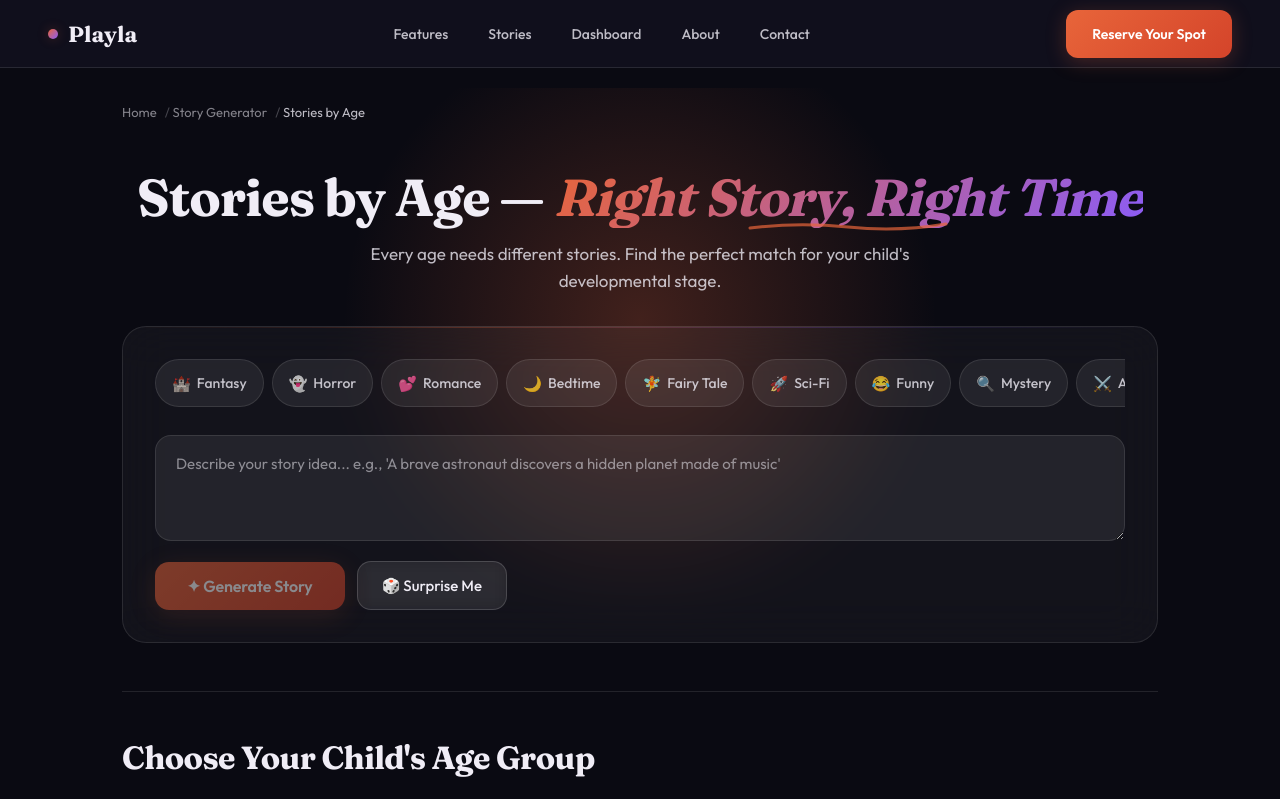
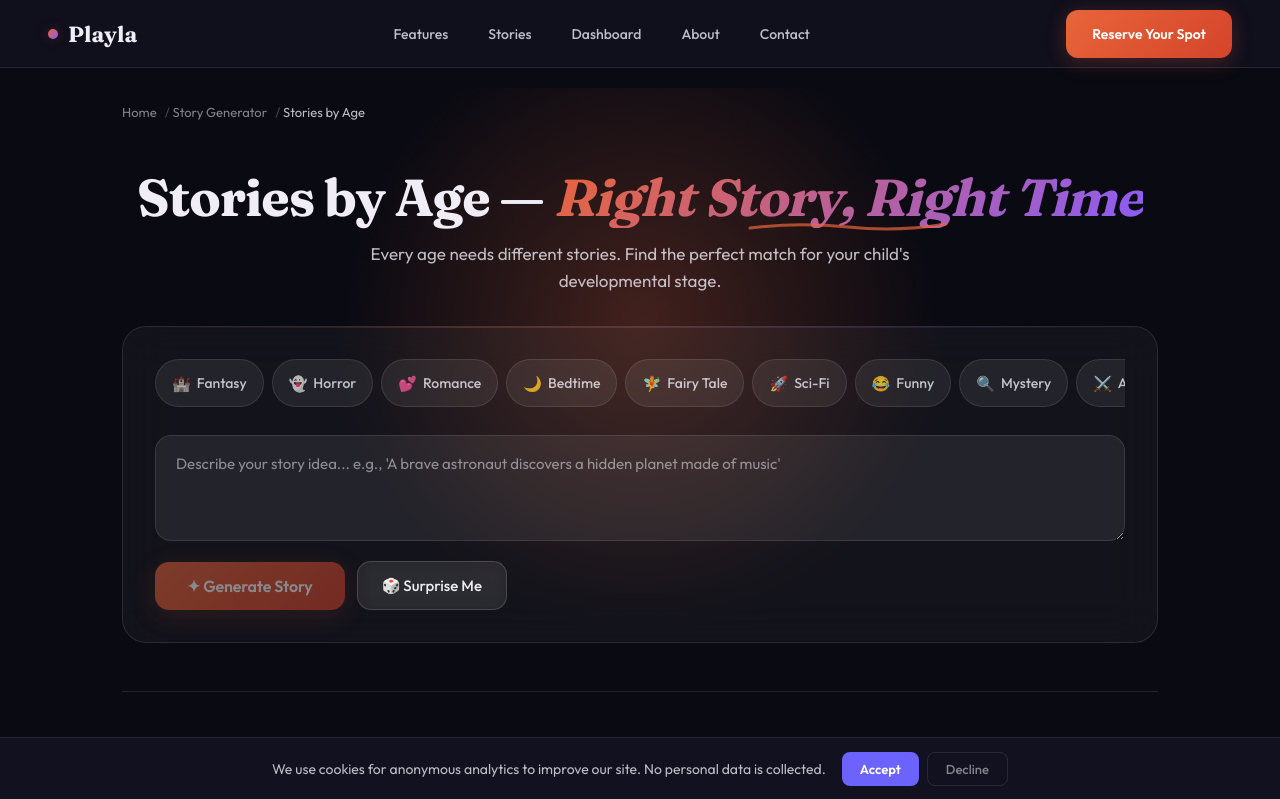
Before and after one commit to Kushwho/AI-Companion, a Next.js app: page /stories/age in a window 1280 px wide. Shown: the top 799 px of the page. Built offline with nearby package versions, Linux system fonts and the light colour scheme; no server answers.

Commit message:
GA4 tags implementation

```diff
--- /dev/null
+++ b/app/components/Analytics.js
@@ -0,0 +1,56 @@
+'use client'
+
+import Script from 'next/script'
+import { usePathname, useSearchParams } from 'next/navigation'
+import { useEffect, Suspense } from 'react'
+
+const GA_MEASUREMENT_ID = process.env.NEXT_PUBLIC_GA4_MEASUREMENT_ID
+
+function AnalyticsTracker() {
+  const pathname = usePathname()
+  const searchParams = useSearchParams()
+
+  useEffect(() => {
+    if (!GA_MEASUREMENT_ID || !window.gtag) return
+
+    const url = pathname + (searchParams?.toString() ? `?${searchParams.toString()}` : '')
+    window.gtag('event', 'page_view', {
+      page_path: url,
+      page_title: document.title,
+    })
+  }, [pathname, searchParams])
+
+  return null
+}
+
+export default function Analytics() {
+  if (process.env.NODE_ENV !== 'production' || !GA_MEASUREMENT_ID) {
+    return null
+  }
+
+  return (
+    <>
+      <Script
+        strategy="afterInteractive"
+        src={`https://www.googletagmanager.com/gtag/js?id=${GA_MEASUREMENT_ID}`}
+      />
+      <Script id="ga4-config" strategy="afterInteractive">
+        {`
+          window.dataLayer = window.dataLayer || [];
+          function gtag(){dataLayer.push(arguments);}
+          gtag('js', new Date());
+          gtag('config', '${GA_MEASUREMENT_ID}', {
+            anonymize_ip: true,
+            allow_google_signals: false,
+            allow_ad_personalization_signals: false,
+            cookie_flags: 'SameSite=None;Secure',
+            send_page_view: false
+          });
+        `}
+      </Script>
+      <Suspense fallback={null}>
+        <AnalyticsTracker />
+      </Suspense>
+    </>
+  )
+}
--- /dev/null
+++ b/app/components/AnalyticsProvider.js
@@ -0,0 +1,18 @@
+'use client'
+
+import { useAnalyticsConsent } from '@/app/hooks/useAnalyticsConsent'
+import Analytics from './Analytics'
+import ConsentBanner from './ConsentBanner'
+
+export default function AnalyticsProvider() {
+  const { consented, grantConsent, denyConsent } = useAnalyticsConsent()
+
+  return (
+    <>
+      {consented === true && <Analytics />}
+      {consented === null && (
+        <ConsentBanner onAccept={grantConsent} onDecline={denyConsent} />
+      )}
+    </>
+  )
+}
--- /dev/null
+++ b/app/components/ConsentBanner.js
@@ -0,0 +1,60 @@
+'use client'
+
+export default function ConsentBanner({ onAccept, onDecline }) {
+  return (
+    <div style={{
+      position: 'fixed',
+      bottom: 0,
+      left: 0,
+      right: 0,
+      zIndex: 9999,
+      background: 'var(--bg2, #1a1a2e)',
+      borderTop: '1px solid rgba(255,255,255,0.08)',
+      padding: '14px 20px',
+      display: 'flex',
+      alignItems: 'center',
+      justifyContent: 'center',
+      gap: 16,
+      flexWrap: 'wrap',
+      fontFamily: 'var(--font-outfit), sans-serif',
+      fontSize: 14,
+      color: 'var(--text2, #b0b0c0)',
+    }}>
+      <span>We use cookies for anonymous analytics to improve our site. No personal data is collected.</span>
+      <div style={{ display: 'flex', gap: 8 }}>
+        <button
+          onClick={onAccept}
+          style={{
+            background: 'var(--accent, #6c63ff)',
+            color: '#fff',
+            border: 'none',
+            borderRadius: 8,
+            padding: '8px 18px',
+            fontSize: 13,
+            fontWeight: 600,
+            cursor: 'pointer',
+            fontFamily: 'inherit',
+          }}
+        >
+          Accept
+        </button>
+        <button
+          onClick={onDecline}
+          style={{
+            background: 'transparent',
+            color: 'var(--text3, #888)',
+            border: '1px solid rgba(255,255,255,0.1)',
+            borderRadius: 8,
+            padding: '8px 18px',
+            fontSize: 13,
+            fontWeight: 500,
+            cursor: 'pointer',
+            fontFamily: 'inherit',
+          }}
+        >
+          Decline
+        </button>
+      </div>
+    </div>
+  )
+}
--- a/app/components/StickyCTA.js
+++ b/app/components/StickyCTA.js
@@ -1,6 +1,7 @@
 'use client'
 
 import { useEffect } from 'react'
+import { trackAppCtaClick } from '@/app/lib/analytics'
 
 export default function StickyCTA() {
   useEffect(() => {
@@ -19,7 +20,7 @@ export default function StickyCTA() {
 
   return (
     <div className="sticky-cta" id="stickyCta">
-      <a className="btn btn-primary-lg" href="#waitlist" style={{ width: '100%', textAlign: 'center' }}>
+      <a className="btn btn-primary-lg" href="#waitlist" style={{ width: '100%', textAlign: 'center' }} onClick={() => trackAppCtaClick('sticky_bottom', 'Reserve Your Spot — Free')}>
         Reserve Your Spot — Free →
       </a>
     </div>
--- a/app/components/VoiceChat.js
+++ b/app/components/VoiceChat.js
@@ -2,6 +2,7 @@
 
 import { useRef, useState, useCallback, useEffect } from 'react'
 import Image from 'next/image'
+import { trackVoiceDemoStarted, trackVoiceDemoEnded } from '@/app/lib/analytics'
 
 const PLAYLA_BACKEND_URL = 'https://najthngxwe6g3lkyqn707x4f.34-47-239-31.sslip.io'
 
@@ -128,6 +129,7 @@ export default function VoiceChat() {
       setStatus('connected')
       setStatusText('Connected — speak to Playla')
       setupVisualizer()
+      trackVoiceDemoStarted()
     } catch (err) {
       console.error('Playla call error:', err)
       setStatus('idle')
@@ -149,6 +151,7 @@ export default function VoiceChat() {
     setStatus('idle')
     setStatusText('Tap the mic to start')
     setMascotExpr('')
+    trackVoiceDemoEnded()
   }, [])
 
   const toggleCall = useCallback(() => {
--- a/app/components/WaitlistForm.js
+++ b/app/components/WaitlistForm.js
@@ -1,6 +1,7 @@
 'use client'
 
 import { useRef, useState } from 'react'
+import { trackWaitlistSignup } from '@/app/lib/analytics'
 
 const APPS_SCRIPT_URL = 'https://script.google.com/macros/s/AKfycbx4fq8_wezF5FMwVmq-wugUcoWzyxiQSDHD9wF86SZNJL3enDcSk4MMP3LblX2STab2ew/exec'
 
@@ -34,6 +35,7 @@ export default function WaitlistForm() {
         body: JSON.stringify({ name: fname, email: femail, age: fage }),
       })
       setSubmitted(true)
+      trackWaitlistSignup('waitlist_form')
     } catch {
       alert('Something went wrong. Please try again.')
       setSubmitting(false)
--- /dev/null
+++ b/app/hooks/useAnalyticsConsent.js
@@ -0,0 +1,26 @@
+'use client'
+
+import { useEffect, useState, useCallback } from 'react'
+
+export function useAnalyticsConsent() {
+  const [consented, setConsented] = useState(null)
+
+  useEffect(() => {
+    const stored = localStorage.getItem('analytics_consent')
+    if (stored !== null) {
+      setConsented(stored === 'true')
+    }
+  }, [])
+
+  const grantConsent = useCallback(() => {
+    localStorage.setItem('analytics_consent', 'true')
+    setConsented(true)
+  }, [])
+
+  const denyConsent = useCallback(() => {
+    localStorage.setItem('analytics_consent', 'false')
+    setConsented(false)
+  }, [])
+
+  return { consented, grantConsent, denyConsent }
+}
--- a/app/layout.js
+++ b/app/layout.js
@@ -1,5 +1,6 @@
 import { Outfit, Fraunces } from 'next/font/google'
 import './globals.css'
+import AnalyticsProvider from './components/AnalyticsProvider'
 
 const outfit = Outfit({
   subsets: ['latin'],
@@ -65,7 +66,10 @@ export default function RootLayout({ children }) {
   return (
     <html lang="en" className={`${outfit.variable} ${fraunces.variable}`}>
       <head />
-      <body>{children}</body>
+      <body>
+        {children}
+        <AnalyticsProvider />
+      </body>
     </html>
   )
 }
--- a/app/stories/components/StoryGeneratorWidget.js
+++ b/app/stories/components/StoryGeneratorWidget.js
@@ -1,6 +1,7 @@
 'use client'
 
 import { useState, useCallback, useRef, useEffect, useMemo } from 'react'
+import { trackStoryGenerated } from '@/app/lib/analytics'
 import GenrePills from './GenrePills'
 import PromptChips from './PromptChips'
 import SceneReader from './SceneReader'
@@ -88,6 +89,7 @@ export default function StoryGeneratorWidget({
       const data = await res.json()
       setStory(data)
       setPhase('reading')
+      trackStoryGenerated(prompt.trim(), selectedGenre || 'adventure')
     } catch (err) {
       setError(err.message)
       setPhase('idle')
```
